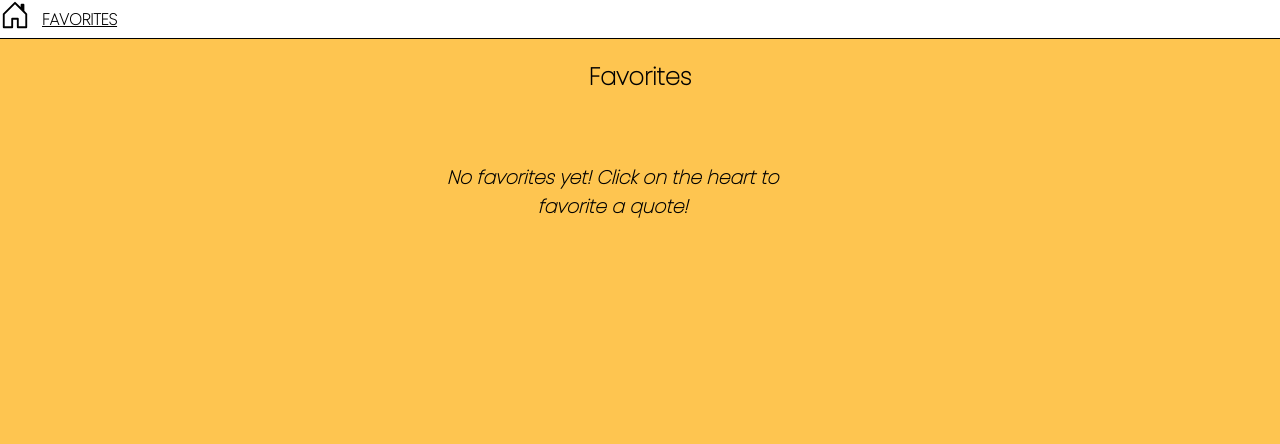
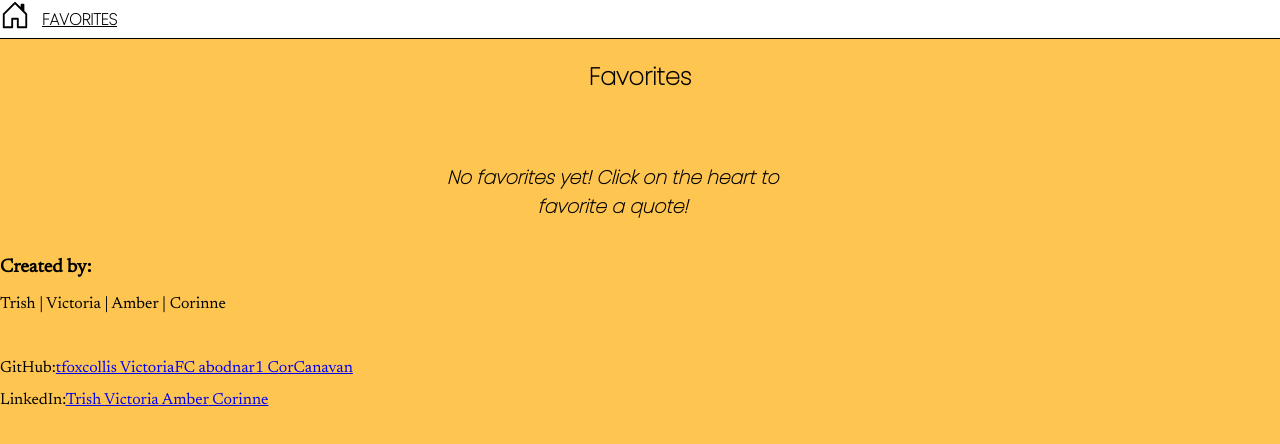
Before and after one commit to abodnar1/zen-in-ten, a React (Create React App) app: page /favorites in a window 1280 px wide. Shown: the top 444 px of the page. Built offline with nearby package versions, Linux system fonts and the light colour scheme; a web font is replaced by a local one.

Commit message:
Create Footer component and css file

```diff
--- a/src/Components/App/App.tsx
+++ b/src/Components/App/App.tsx
@@ -10,6 +10,7 @@ import Form from '../Form/Form';
 import Favorites from '../Favorites/Favorites';
 import Nav from '../Nav/Nav';
 import DailyQuote from '../DailyQuote/DailyQuote';
+import Footer from '../Footer/Footer'
 
 const App = () => {
   const [allQuotes, setAllQuotes] = useState<QuoteInterface[]>([])
@@ -30,11 +31,13 @@ const App = () => {
             <Quotes allQuotes={allQuotes} setAllQuotes={setAllQuotes} favList={favList} setFavList={setFavList}/> :
             <DailyQuote error={error} setError={setError}/>
           }
+					<Footer />
         </Route>
         <Route exact path="/favorites" >
 					<Nav setAllQuotes={setAllQuotes}/>
 					  <h2 className="favorite-page-header">Favorites</h2>
           <Favorites favList={favList} setFavList={setFavList} />
+					<Footer />
         </Route>
       </Switch>
 		</div>
--- /dev/null
+++ b/src/Components/Footer/Footer.tsx
@@ -0,0 +1,25 @@
+import React from 'react'
+import "./Footer.css";
+
+const Footer = () => {
+	return(
+		<div>
+			<h3 className="footer-header">Created by:</h3>
+			<p> Trish | Victoria | Amber | Corinne </p><br></br>
+			<p>GitHub:
+				<a className="github" href="https://github.com/tfoxcollis">tfoxcollis </a>
+				<a className="github" href="https://github.com/VictoriaFC"> VictoriaFC</a>
+				<a className="github" href="https://github.com/abodnar1"> abodnar1</a>
+				<a className="github" href="https://github.com/CorCanavan"> CorCanavan</a>
+				</p>
+			<p>LinkedIn:
+				<a href="https://www.linkedin.com/in/trish-fox-collis/">Trish </a>
+				<a href="https://www.linkedin.com/in/victoria-fox-collis/"> Victoria</a>
+				<a href="https://www.linkedin.com/in/amberbodnar/"> Amber</a>
+				<a href="https://www.linkedin.com/in/corinnecanavan/"> Corinne</a>
+			</p>
+		</div>
+	)
+}
+
+export default Footer
```
Also changed, not shown: src/Components/Footer/Footer.css (added).
